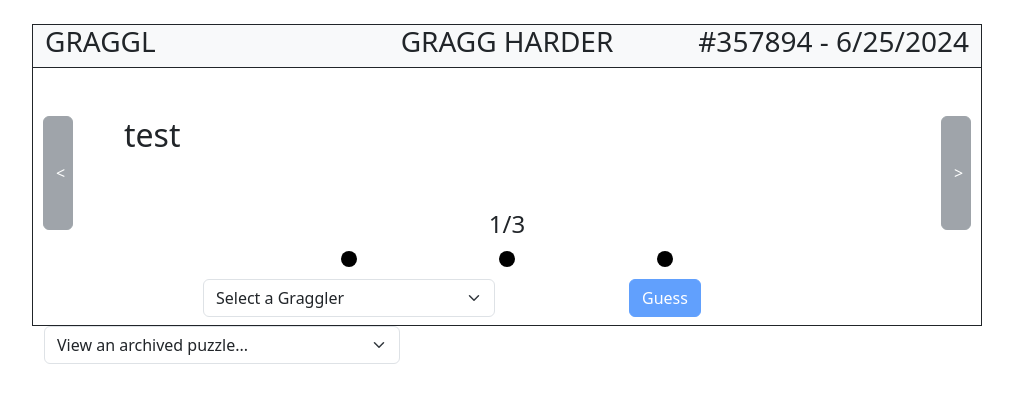
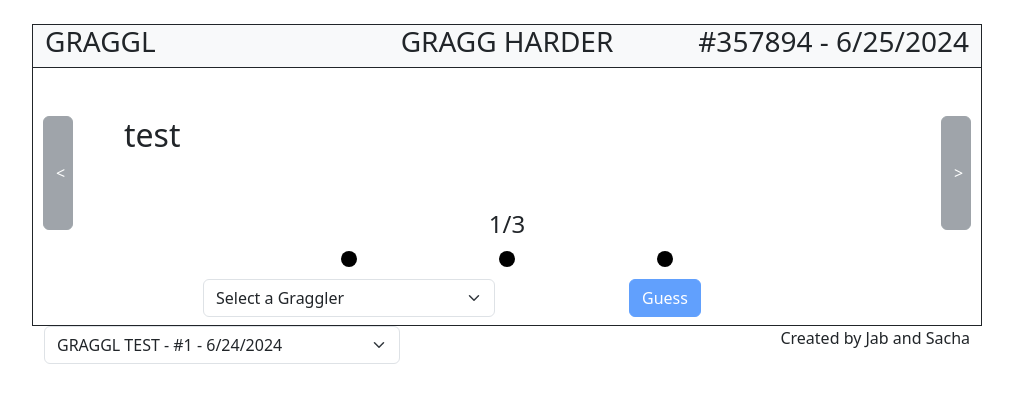
Before and after one commit to jabhuteer/graggl, a React (Create React App) app: page / in a window 1280 px wide. Shown: the top 402 px of the page, without its empty margins (133-1146 px from the left). Built offline with nearby package versions, Linux system fonts and the light colour scheme.

Commit message:
added created by messaging

```diff
--- a/src/App.js
+++ b/src/App.js
@@ -170,7 +170,7 @@ function App() {
         </Col>
         <Col sm={4}>
           <Form.Select onChange={e => redirectToPuzzle(e.target.value)}>
-            <option disabled='true' selected='true'>View an archived puzzle...</option>
+            <option disabled={true} defaultValue={true}>View an archived puzzle...</option>
             {
               pastPuzzles.map((puzzle, index) => {
                 var redirect = new URL(window.location.href);
@@ -182,6 +182,9 @@ function App() {
             }
           </Form.Select>
         </Col>
+        <Col sm={6} className='text-end'>
+          Created by Jab and Sacha
+        </Col>
       </Row>
     </Container>
 
```
